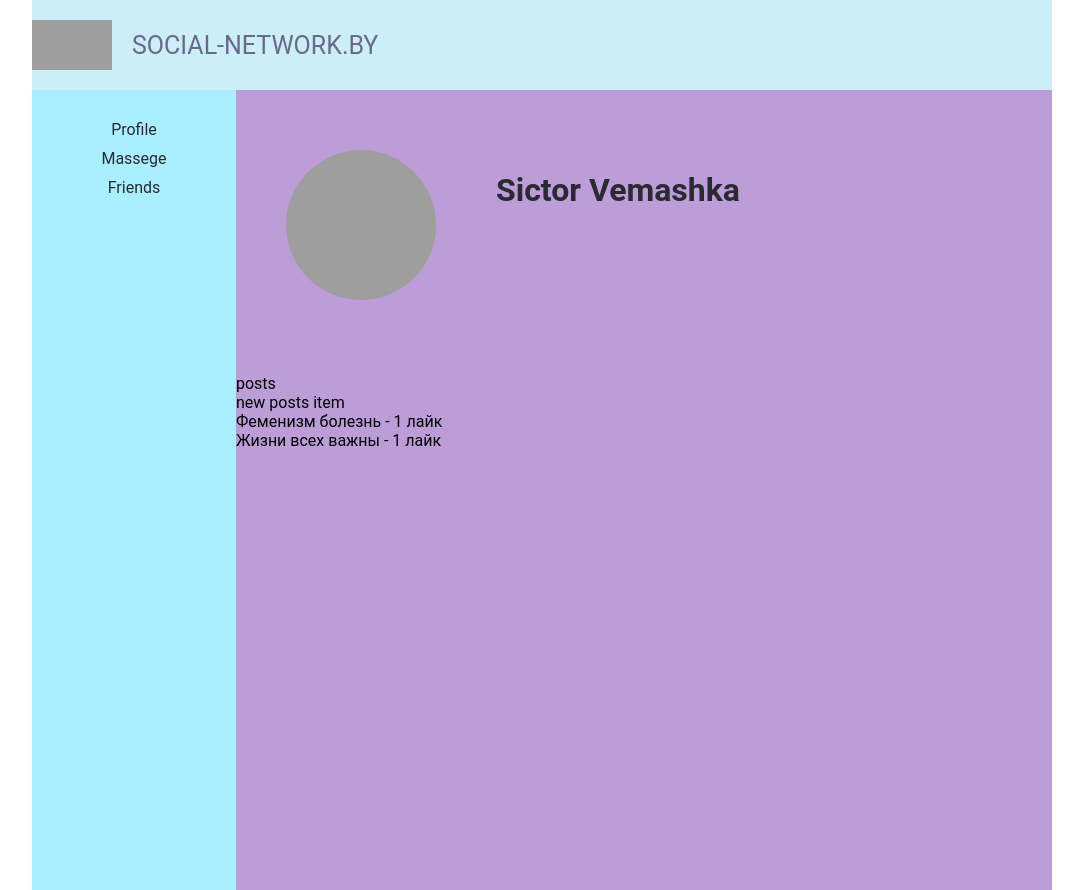
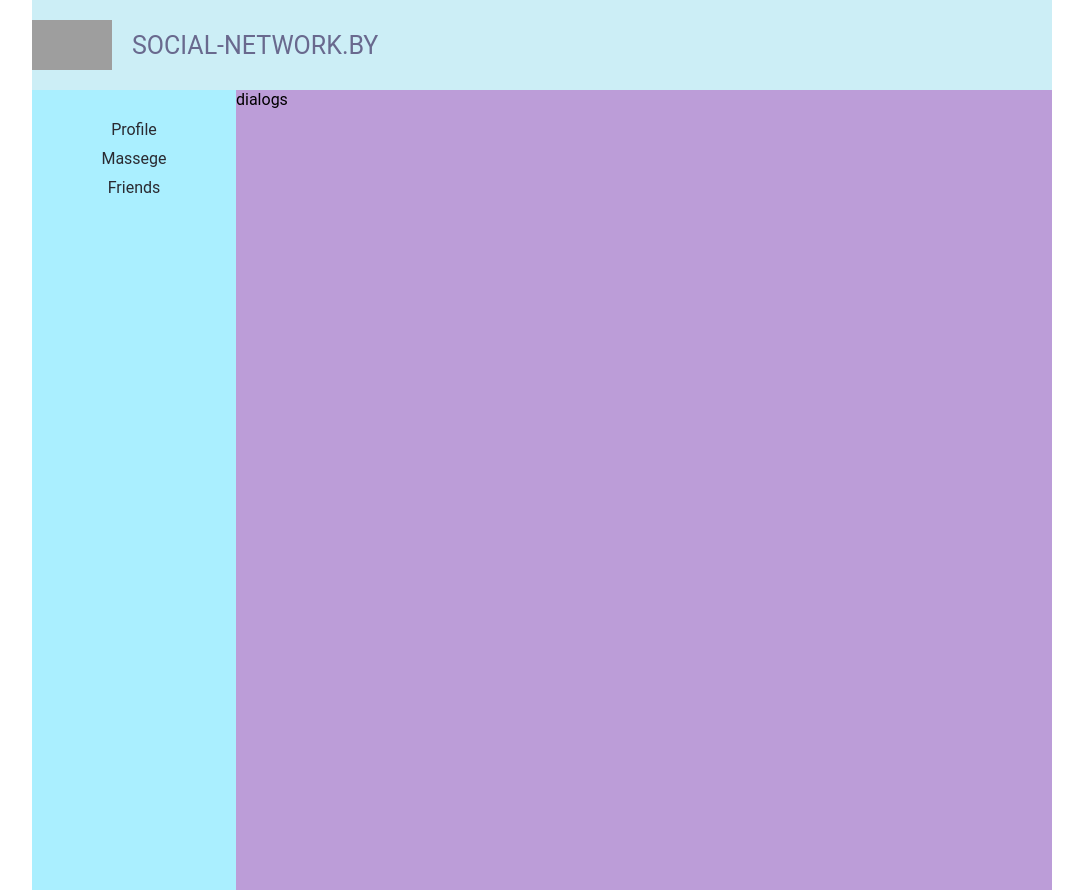
Before and after one commit to viktor1798/social_network, a React (Create React App) app in the folder my-app/: page / in a window 1280 px wide. Shown: the whole page, without its empty margins (98-1181 px from the left). Built offline with nearby package versions, Linux system fonts and the light colour scheme; grey boxes are pictures that could not be loaded.

Commit message:
16 props

```diff
--- a/my-app/src/App.css
+++ b/my-app/src/App.css
@@ -1,4 +1,8 @@
-
+*,
+*::before,
+*::after{
+  box-sizing: border-box;
+}
 
 .container{
   max-width: 1020px;
--- /dev/null
+++ b/my-app/src/components/mainblock/main-content/Dialogs/dialogs.jsx
@@ -0,0 +1,15 @@
+import React from 'react';
+import dialogs from "./style/dialogs.module.css"
+
+
+
+const Dialogs = () => {
+    return (
+        <div>
+            dialogs
+        </div>
+
+    )
+}
+
+export default Dialogs;
--- /dev/null
+++ b/my-app/src/components/mainblock/main-content/Profile/profile-post/posts/posts.jsx
@@ -0,0 +1,23 @@
+import React from 'react';
+import posts from'./style/posts.module.css';
+
+
+const Posts = (props) => {
+    return (
+
+        <div className={posts.my_post__posts}>
+            <div className={posts.posts__img_profile}>
+                <img src="https://i.pinimg.com/564x/24/33/0b/24330b259cfe7429541beddee43f4cea.jpg" alt="" />
+            </div>
+            <div className={posts.posts__text}>
+                {props.message}
+                <div className={posts.posts__like}>
+                    <span>1 лайк</span>
+                </div>
+            </div>
+        </div>
+
+    )
+}
+
+export default Posts;
--- /dev/null
+++ b/my-app/src/components/mainblock/main-content/Profile/profile-post/posts/style/posts.module.css
@@ -0,0 +1,19 @@
+.my_post__posts{
+display: flex;
+justify-content: flex-start;
+align-items: center;
+margin: 30px;
+}
+.posts__img_profile img{
+    width: 50px;
+    height: 50px;
+    border-radius: 50%;
+}
+.posts__text{
+    margin-left: 10px;
+    font-size: 15px;
+}
+
+.posts__like span{
+    color: red;
+}
--- a/my-app/src/components/mainblock/main-content/Profile/profile-post/profilePost.jsx
+++ b/my-app/src/components/mainblock/main-content/Profile/profile-post/profilePost.jsx
@@ -1,18 +1,18 @@
 import React from 'react';
+import Posts from './posts/posts';
+import profilepost from "./style/profilepost.module.css"
 
 
 
 const ProfilePost = () => {
     return (
-        <div className="main-content__my-post">
-            <h2 className="my-post__title"></h2>posts
-            <div className="my-post__form">
-                new posts item
+        <div className={profilepost.main_content__my_post}>
+            <h2 className={profilepost.my_post__title}>Posts</h2>
+            <div className={profilepost.my_post__form}>
+              <textarea className={profilepost.form__textarea_my_post} name="" id="" cols="30" rows="10"></textarea>
+              <button className={profilepost.form__button_my_post}>Запостить</button>
             </div>
-            <div className="my-post__posts">
-                <div> Феменизм болезнь - 1 лайк</div>
-                <div> Жизни всех важны - 1 лайк</div>
-            </div>
+            <Posts message ="Феминизм = Болезнь"/>
         </div>
     )
 }
--- a/my-app/src/components/mainblock/main-content/Profile/profile-post/style/profilepost.module.css
+++ b/my-app/src/components/mainblock/main-content/Profile/profile-post/style/profilepost.module.css
@@ -0,0 +1,20 @@
+.main_content__my_post{
+    margin: 20px;
+}
+.my_post__title{
+    font-size: 30px;
+    color: rgb(33, 48, 43);
+}
+.my_post__form{
+    display: flex;
+    justify-content: start;
+    flex-direction: column;
+}
+.form__textarea_my_post{
+    width: 300px;
+    height: 100px;
+}
+.form__button_my_post{
+    width: 200px;
+    height: 25px;
+}
--- a/my-app/src/components/mainblock/main-content/maincontent.jsx
+++ b/my-app/src/components/mainblock/main-content/maincontent.jsx
@@ -1,4 +1,5 @@
 import React from 'react';
+import Dialogs from './Dialogs/dialogs';
 import Profile from './Profile/profile';
 import main_content from'./style/maincontent.module.css';
 
@@ -7,7 +8,8 @@ const MainContent = () => {
     return (
 
         <div className={main_content.main_content}>
-           <Profile/>
+           {/* <Profile/> */}
+           <Dialogs/>
         </div>
     )
 }
```
Also changed, not shown: my-app/src/components/mainblock/main-content/Dialogs/style/dialogs.module.css (added).
